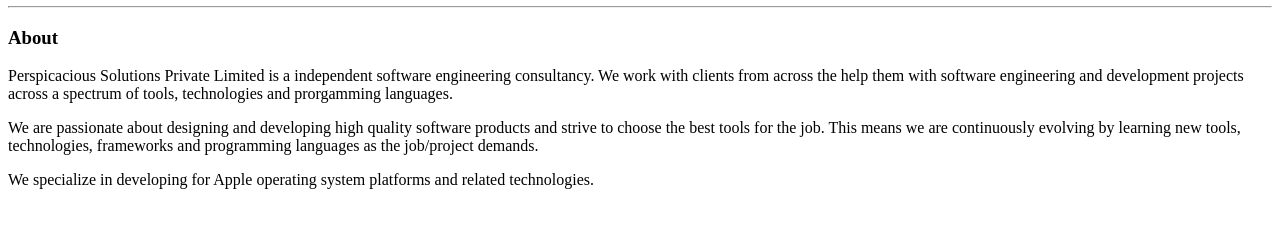
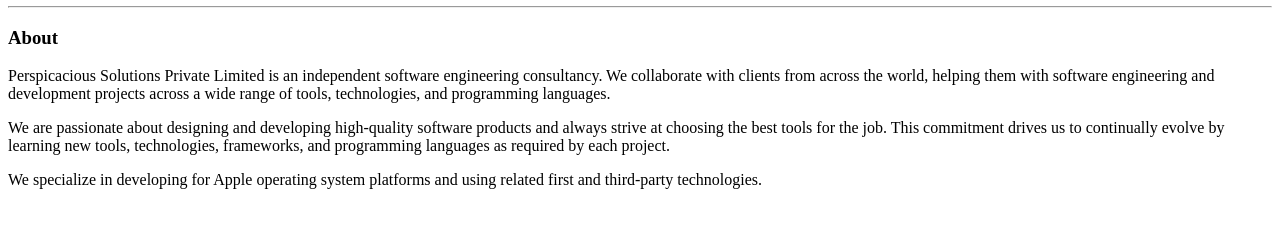
Before and after one commit to perspicaciouspvtltd/perspicaciouspvtltd.github.io, a plain HTML site: page index.html in a window 1280 px wide. Shown: the part 344-572 px from the top of the page. Drawn offline with Linux system fonts and the light colour scheme.

Commit message:
Updated writeup for About Us section.

```diff
--- a/index.html
+++ b/index.html
@@ -13,8 +13,8 @@
         <a href="mailto:nimesh.neema@perspicacious.solutions">nimesh.neema@perspicacious.solutions</a>
         <hr>
         <h3>About</h3>
-        <p>Perspicacious Solutions Private Limited is a independent software engineering consultancy. We work with clients from across the help them with software engineering and development projects across a spectrum of tools, technologies and prorgamming languages.</p>
-        <p>We are passionate about designing and developing high quality software products and strive to choose the best tools for the job. This means we are continuously evolving by learning new tools, technologies, frameworks and programming languages as the job/project demands.</p>
-        <p>We specialize in developing for Apple operating system platforms and related technologies.</p>
+        <p>Perspicacious Solutions Private Limited is an independent software engineering consultancy. We collaborate with clients from across the world, helping them with software engineering and development projects across a wide range of tools, technologies, and programming languages.</p>
+        <p>We are passionate about designing and developing high-quality software products and always strive at choosing the best tools for the job. This commitment drives us to continually evolve by learning new tools, technologies, frameworks, and programming languages as required by each project.</p>
+        <p>We specialize in developing for Apple operating system platforms and using related first and third-party technologies.</p>
     </body>
 </html>
```
